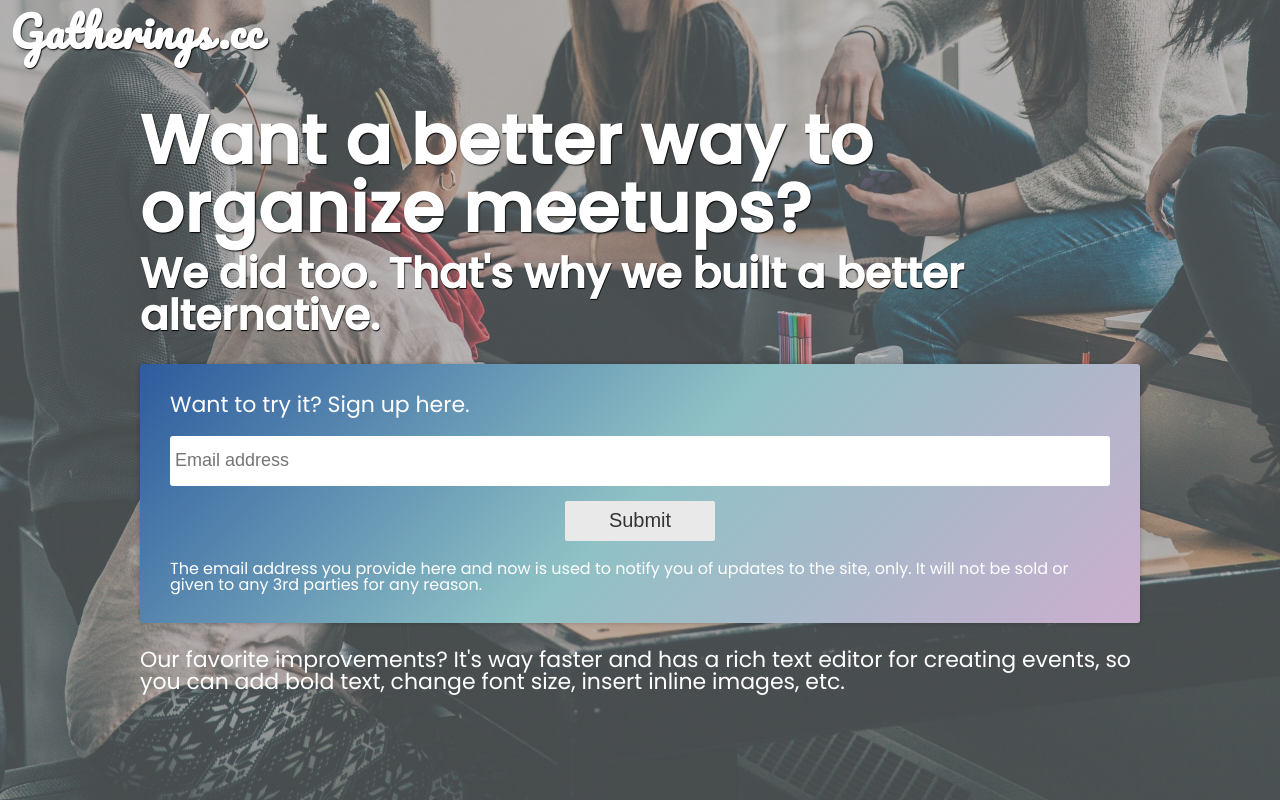
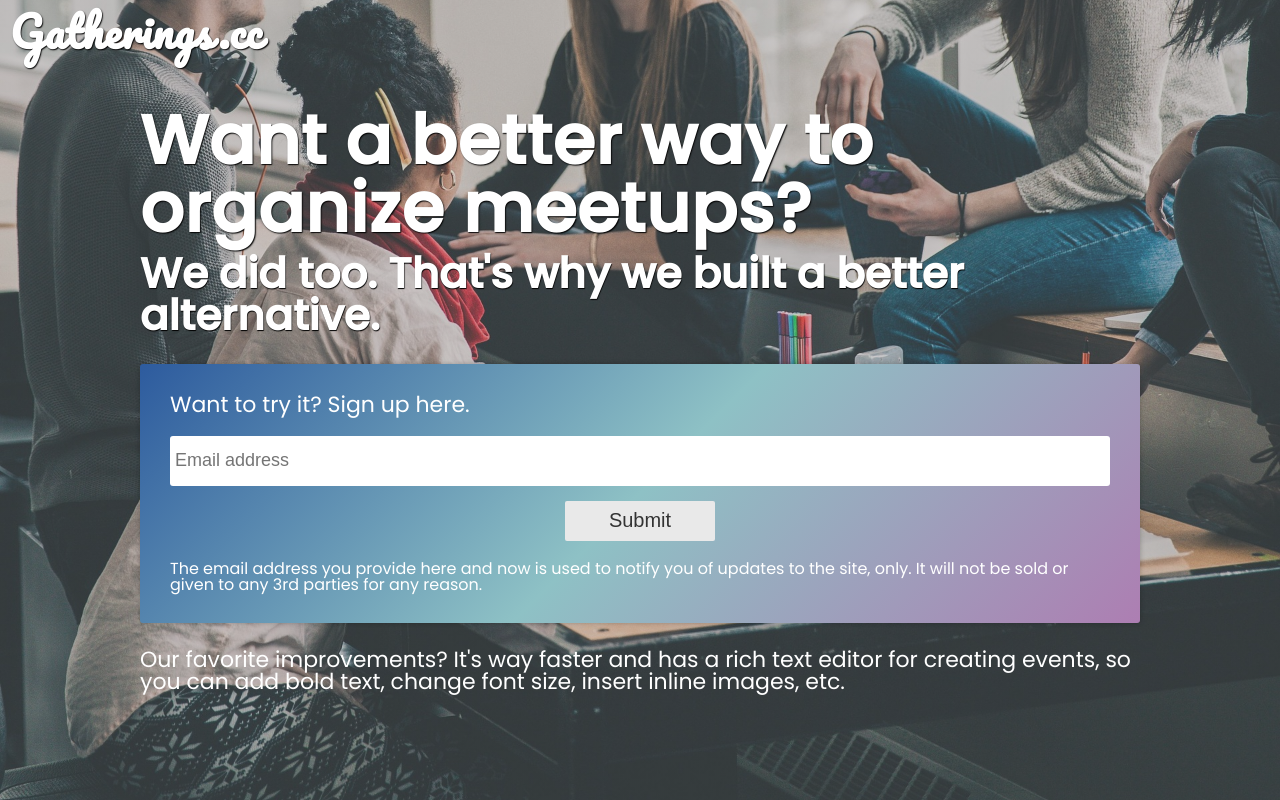
Before and after one commit to Tech-meet/tech-meet, a React (Create React App) app: page /meetup-alternative in a window 1280 px wide. Built offline with nearby package versions, Linux system fonts and the light colour scheme.

Commit message:
#10 Suggested style changes

```diff
--- a/src/styles/_BetterMeetup.scss
+++ b/src/styles/_BetterMeetup.scss
@@ -1,7 +1,7 @@
 .better-meetup-container {
   background: linear-gradient(
-      rgba(134, 134, 134, 0.5),
-      rgba(134, 134, 134, 0.5)
+      rgba(134, 134, 134, 0.35),
+      rgba(134, 134, 134, 0.35)
     ),
     url('./media/background.jpg');
   background-position: center center;
@@ -68,7 +68,7 @@
         135deg,
         rgb(45, 91, 158),
         rgb(142, 193, 197),
-        rgb(204, 174, 207)
+        rgb(173, 126, 178)
       );
 
       box-shadow: 0px 0px 5px rgba(0, 0, 0, 0.243);
```
